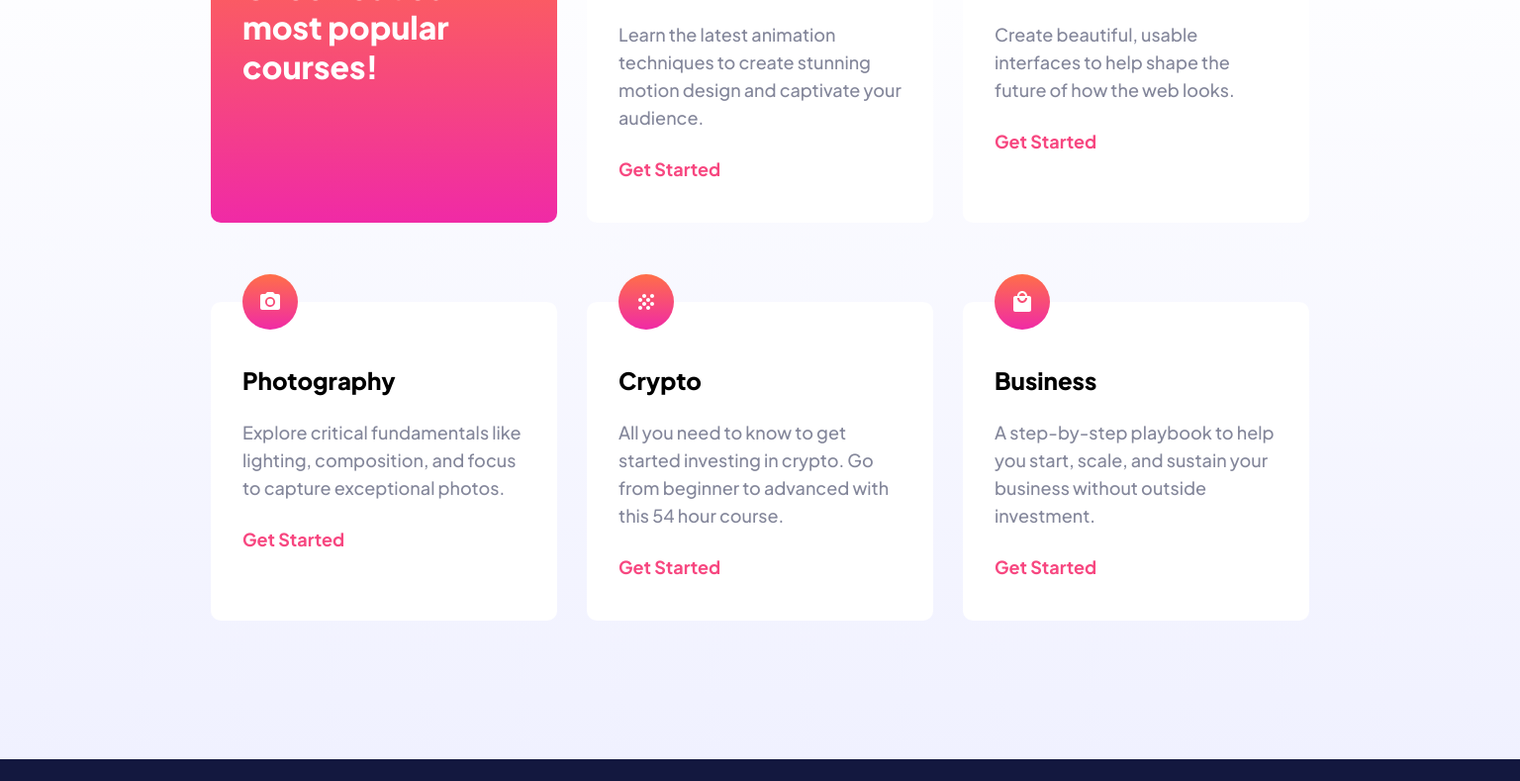
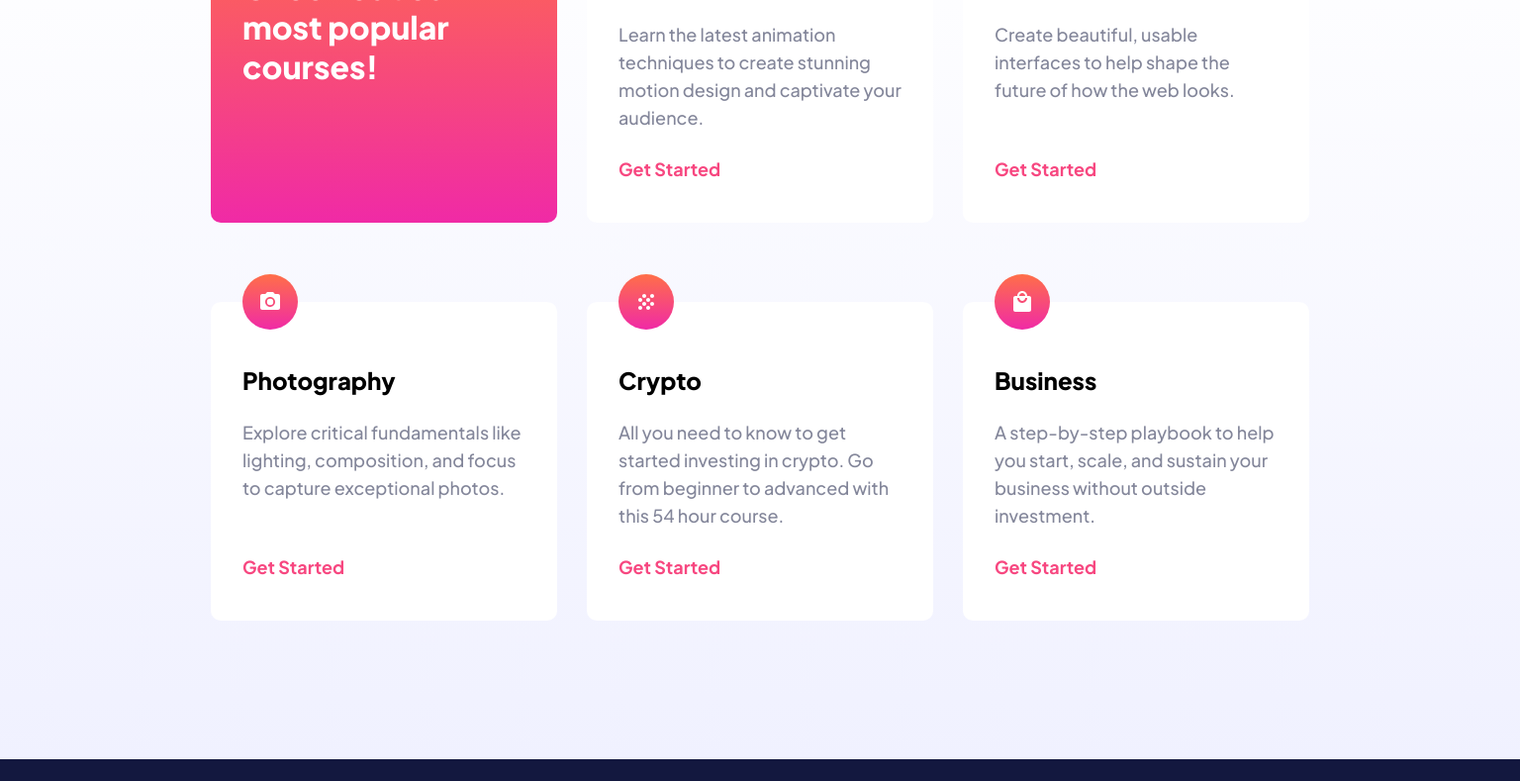
Before and after one commit to Lisviks/skilled-elearning-landing-page-frontendmentor, a plain HTML site: page index.html in a window 1536 px wide. Shown: the part 941-1730 px from the top of the page at 99% size. Drawn offline with Linux system fonts and the light colour scheme.

Commit message:
fix anchor placement inside card

```diff
--- a/css/styles.css
+++ b/css/styles.css
@@ -269,6 +269,7 @@ footer .footer-btn {
 
   .grid .grid-item {
     padding: 64px 32px 40px;
+    position: relative;
   }
 
   .grid .grid-item h3 {
@@ -285,6 +286,8 @@ footer .footer-btn {
   .grid .grid-item a {
     font-size: 18px;
     line-height: 28px;
+    position: absolute;
+    bottom: 40px;
   }
 
   footer .container {
```
